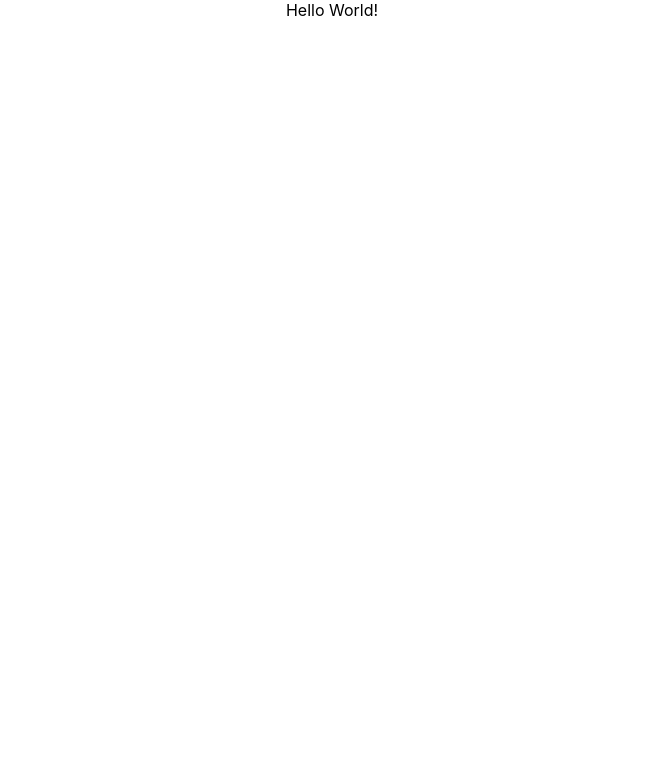
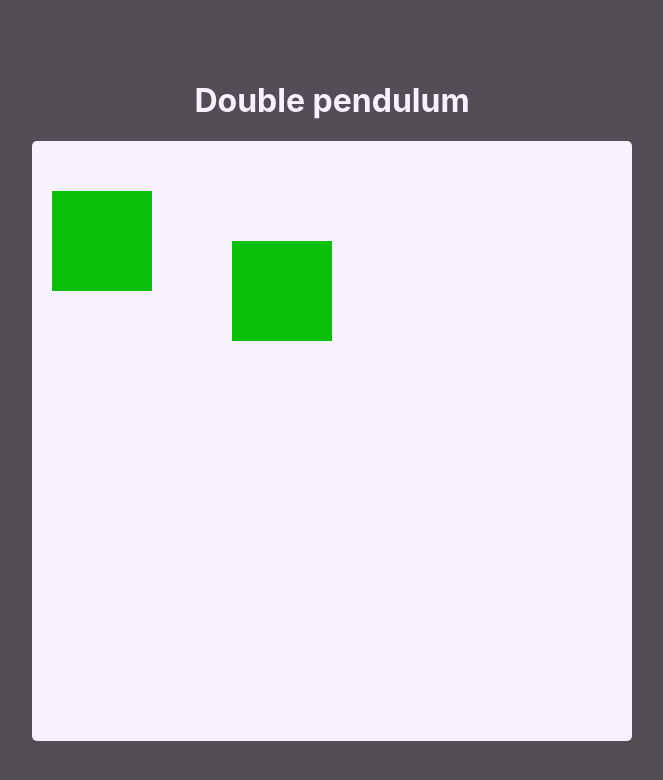
Before and after one commit to Avantiny/snake, a React (Create React App) app: page / in a window 1280 px wide. Shown: the top 780 px of the page, without its empty margins (308-971 px from the left). Built offline with nearby package versions, Linux system fonts and the light colour scheme.

Commit message:
canvas working with React

```diff
--- a/package.json
+++ b/package.json
@@ -3,9 +3,11 @@
   "version": "0.1.0",
   "private": true,
   "dependencies": {
+    "@types/styled-components": "^5.1.9",
     "react": "^17.0.2",
     "react-dom": "^17.0.2",
     "react-scripts": "4.0.3",
+    "styled-components": "^5.2.3",
     "typescript": "^4.2.4",
     "web-vitals": "^1.1.1"
   },
--- a/src/App.tsx
+++ b/src/App.tsx
@@ -1,7 +1,9 @@
 import './App.css'
+import Pendulum from './Pendulum'
+import React from 'react'
 
 function App() {
-  return <div className='App'>Hello World!</div>
+  return <Pendulum />
 }
 
 export default App
--- /dev/null
+++ b/src/Pendulum.tsx
@@ -0,0 +1,50 @@
+import { createTextSpanFromBounds } from 'typescript'
+import React, { useEffect, useRef } from 'react'
+import styled from 'styled-components'
+
+const Wrapper = styled.div`
+  background-color: #534d56;
+  color: #f8f1ff;
+  height: 100vh;
+  display: flex;
+  align-items: center;
+  justify-content: center;
+  flex-direction: column;
+`
+
+const Canvas = styled.canvas`
+  background: #f8f1ff;
+  border-radius: 5px;
+`
+
+const Pendulum = () => {
+  const canvasRef = useRef(null)
+
+  const draw = (ctx: any) => {
+    ctx.fillStyle = '#0ac00a'
+    ctx.fillRect(20, 50, 100, 100)
+    ctx.fillRect(200, 100, 100, 100)
+    ctx.fill()
+  }
+
+  useEffect(() => {
+    const canvas = canvasRef.current
+    //@ts-ignore
+    const ctx = canvas.getContext('2d')
+    draw(ctx)
+  }, [draw])
+
+  let r1 = 100
+  let r2 = 100
+  let m1 = 10
+  let m2 = 10
+
+  return (
+    <Wrapper>
+      <h1>Double pendulum</h1>
+      <Canvas ref={canvasRef} width='600' height='600'></Canvas>
+    </Wrapper>
+  )
+}
+
+export default Pendulum
```
Also changed, not shown: src/reportWebVitals.ts (+9 -9 lines), 1 other file (tests, documents, lock files or other folders).
